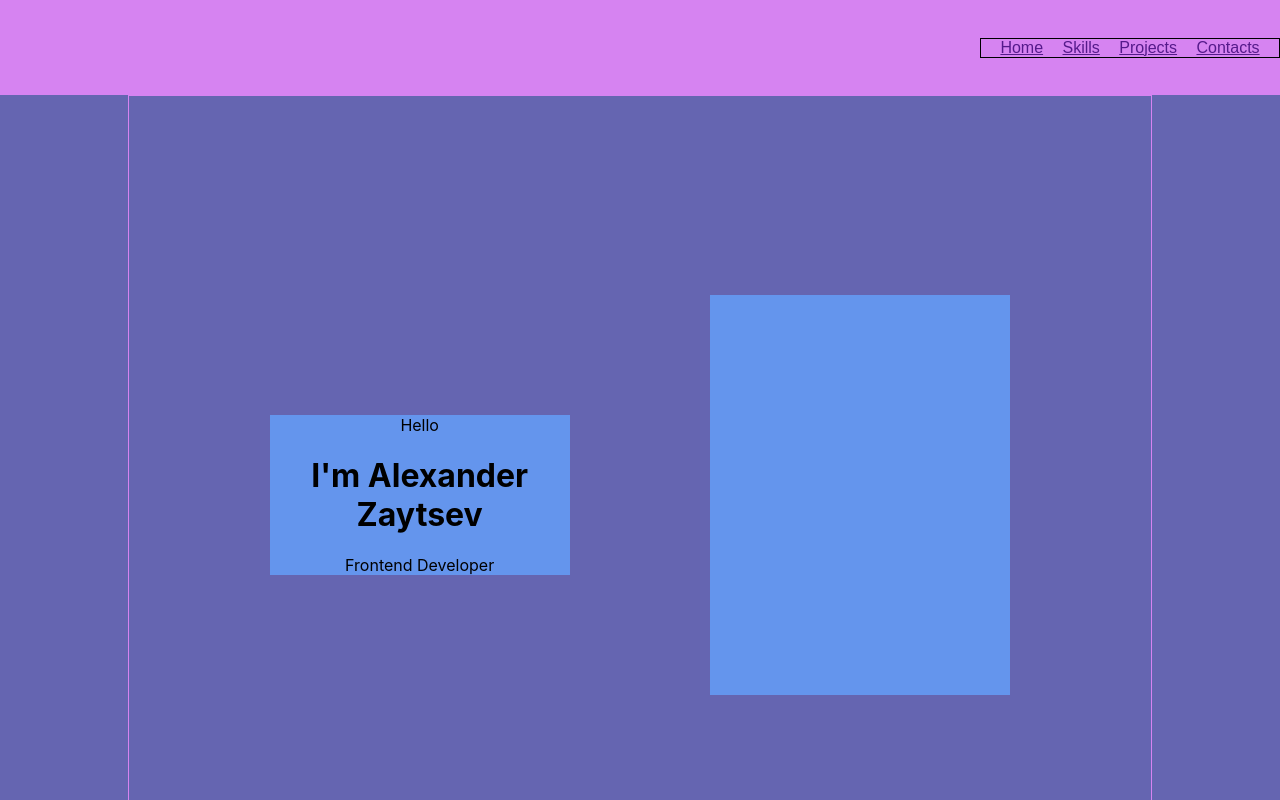
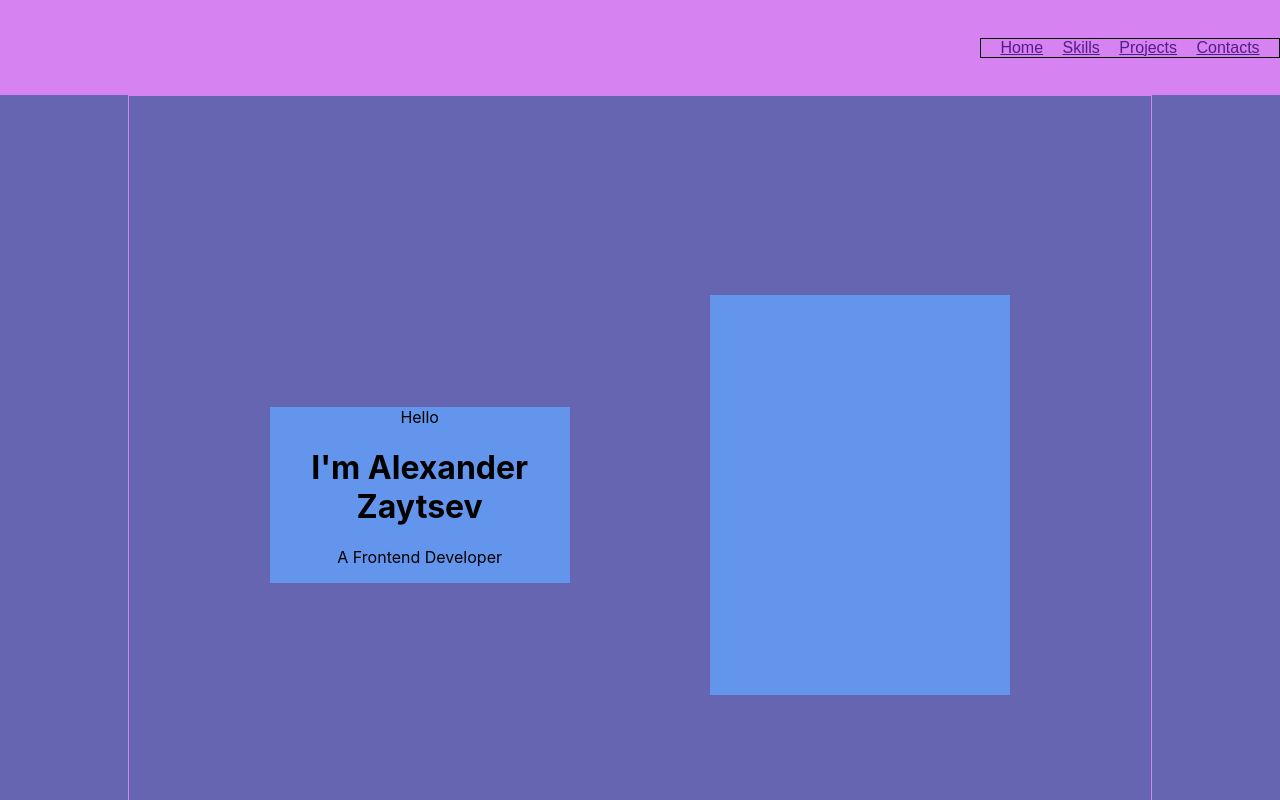
Before and after one commit to Zitz59/portfolio1, a React (Create React App) app: page / in a window 1280 px wide. Shown: the top 800 px of the page. Built offline with nearby package versions, Linux system fonts and the light colour scheme.

Commit message:
edit tags in the component

```diff
--- a/src/main/Main.js
+++ b/src/main/Main.js
@@ -9,7 +9,7 @@ export const Main = () => {
                 <div className={styles.mainDesc}>
                     <span>Hello</span>
                     <h1>I'm Alexander Zaytsev</h1>
-                    <span>Frontend Developer</span>
+                    <p>A Frontend Developer</p>
                 </div>
                 <div className={styles.mainPhoto}></div>
             </div>
```
